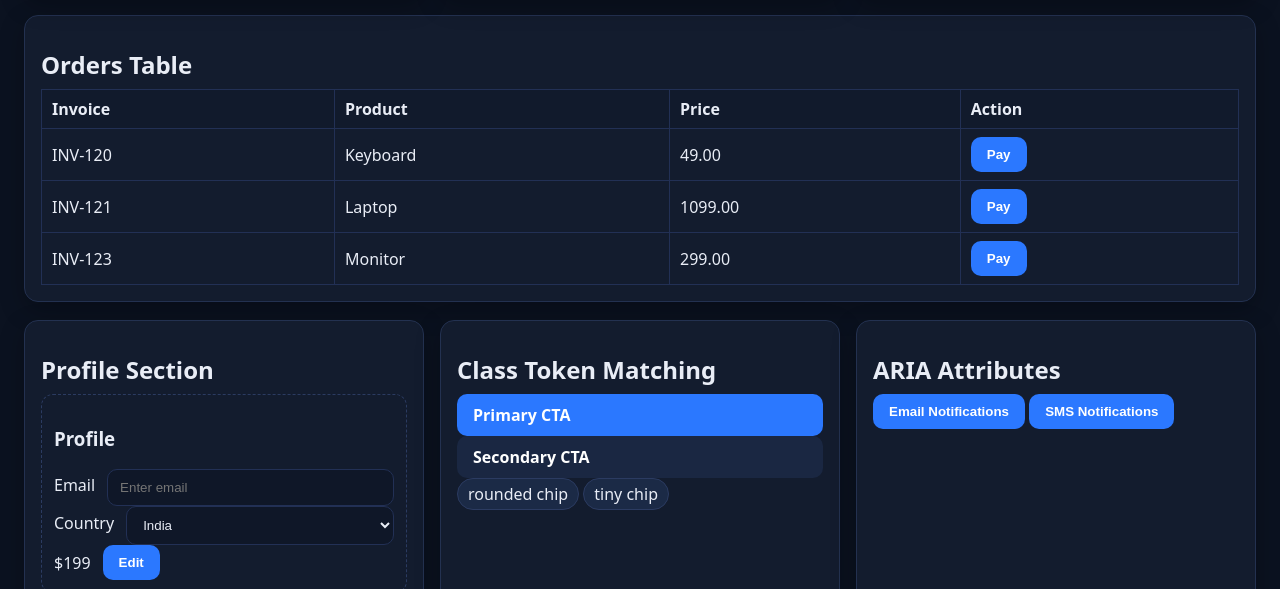
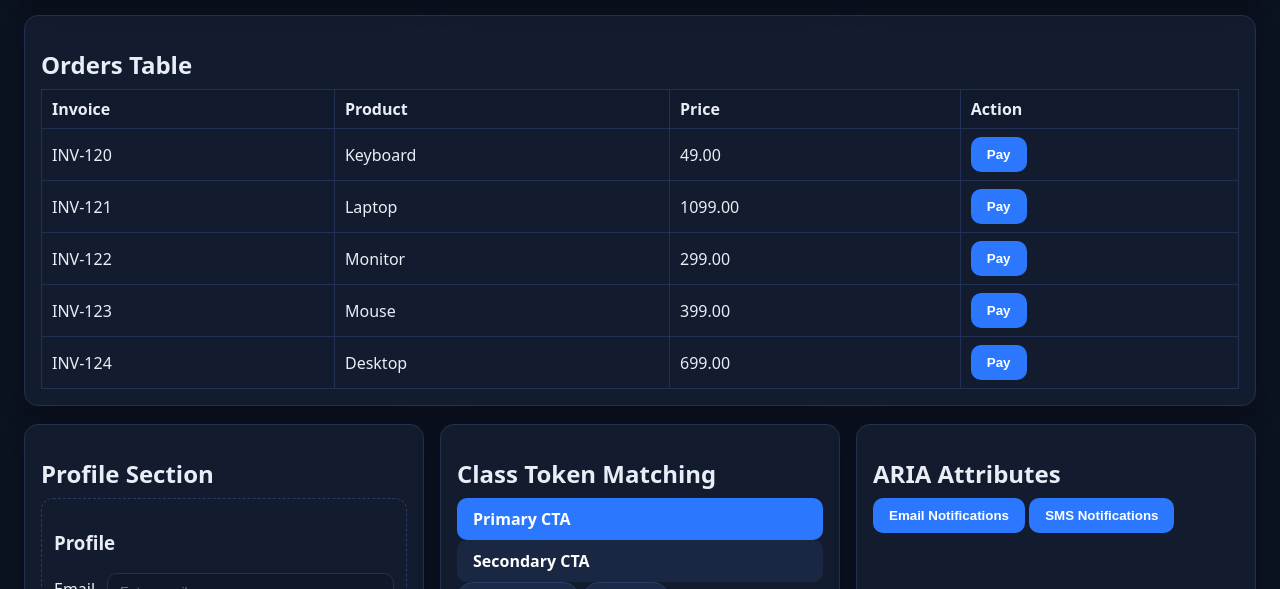
Before and after one commit to shreenibassamal/Xpath_By_Shreenibas, a plain HTML site: page index.html in a window 1280 px wide. Shown: the part 580-1169 px from the top of the page. Drawn offline with Linux system fonts and the light colour scheme.

Commit message:
Table list added

```diff
--- a/index.html
+++ b/index.html
@@ -131,9 +131,21 @@
           <td><button class="btn btn-pay">Pay</button></td>
         </tr>
         <tr>
-          <td>INV-123</td>
+          <td>INV-122</td>
           <td>Monitor</td>
           <td data-col="price">299.00</td>
+          <td><button class="btn btn-pay">Pay</button></td>
+        </tr>
+         <tr>
+          <td>INV-123</td>
+          <td>Mouse</td>
+          <td data-col="price">399.00</td>
+          <td><button class="btn btn-pay">Pay</button></td>
+        </tr>
+         <tr>
+          <td>INV-124</td>
+          <td>Desktop</td>
+          <td data-col="price">699.00</td>
           <td><button class="btn btn-pay">Pay</button></td>
         </tr>
       </tbody>
@@ -156,6 +168,9 @@
             <option>India</option>
             <option>USA</option>
             <option>UK</option>
+            <option>Sl</option>
+            <option>Canada</option>
+            <option>Rush</option>
           </select>
         </div>
         <div class="row">
```
